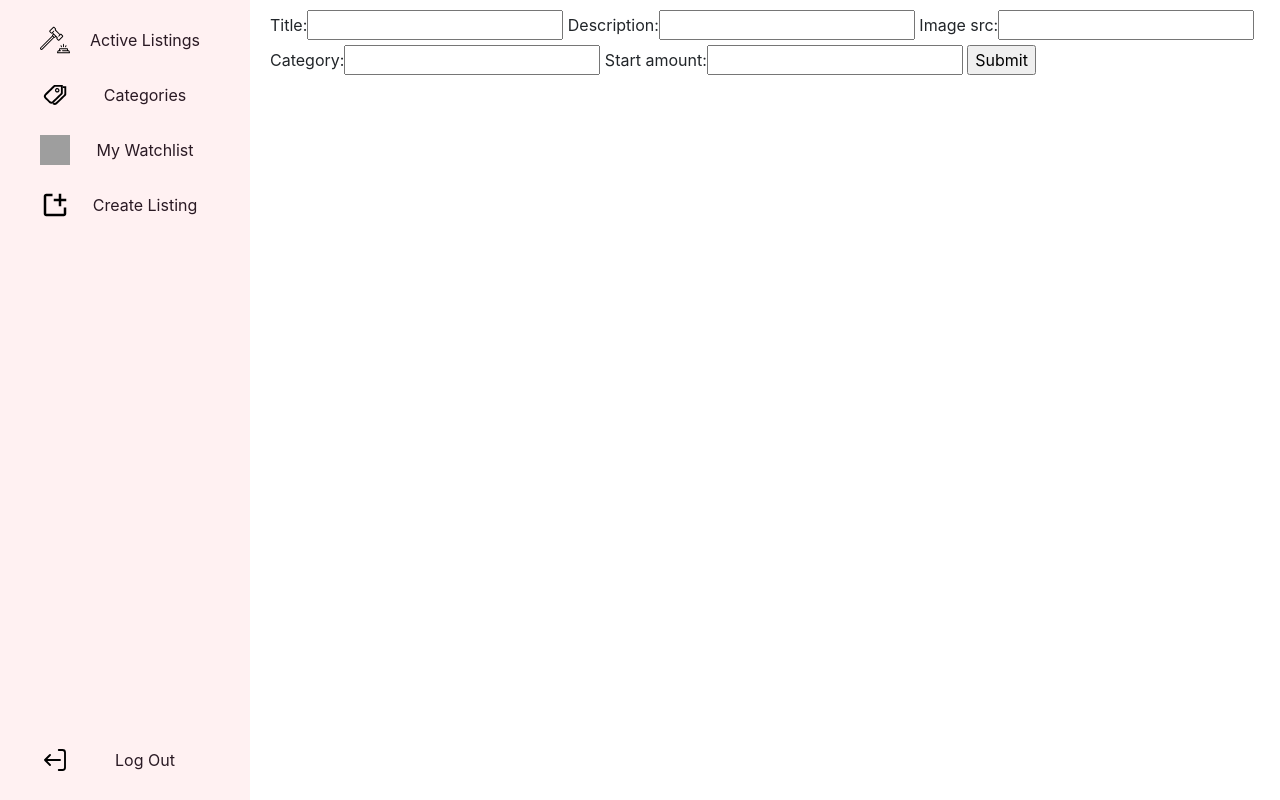
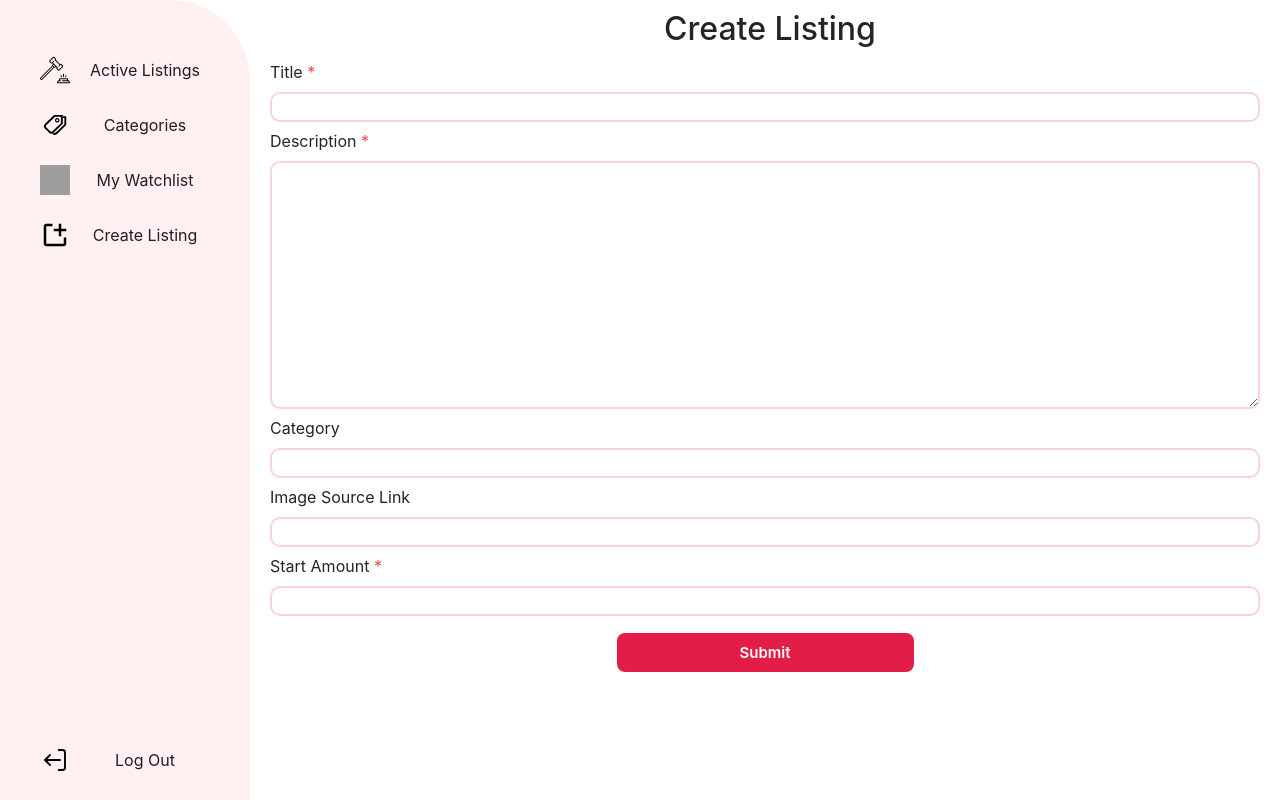
Before and after one commit to TastePate/commerce, a Django app: page /create in a window 1280 px wide. Run offline with Django 3.2, Linux system fonts and the light colour scheme; the visitor is signed in with stand-in values (Sample User, id 1); some libraries are stand-ins or nearby versions; grey boxes are pictures that could not be loaded.

Commit message:
add: styles for create page

```diff
--- a/auctions/static/auctions/styles.css
+++ b/auctions/static/auctions/styles.css
@@ -24,6 +24,7 @@ aside {
     height: 100vh;
     overflow-y: auto;
     background-color: #FFF1F2;
+    border-top-right-radius: 80px;
 }
 
 main {
@@ -41,7 +42,7 @@ h2 {
     display: flex;
     flex-direction: column;
     height: 100%;
-    padding: 20px;
+    padding: 50px 20px 20px;
     gap: 15px;
 }
 
@@ -81,9 +82,9 @@ h2 {
 
 .listings-item {
     background-color: #FFFFFF;
-    border-radius: 10px;
+    border-radius: 10px 80px 10px 10px;
     padding: 10px;
-    border: 1px solid #FBCFE8;
+    border: 2px solid #FBCFE8;
 }
 
 .listings-item > img {
@@ -100,3 +101,49 @@ h2 {
 .mandatory {
     color: #ff4a46;
 }
+
+.create-form {
+    display: flex;
+    flex-direction: column;
+    gap: 7px;
+    margin-right: 10px;
+}
+
+.create-form-item {
+    display: grid;
+}
+
+.create-form-item > input, textarea {
+    border-radius: 10px;
+    border: 2px solid #FBCFE8;
+}
+
+.create-form-item.submit {
+    margin-top: 10px;
+    align-self: center;
+    width: 30%;
+}
+
+button, input[type="submit"], input[type="button"] {
+    border: none;
+    outline: none;
+    appearance: none;
+
+    font-family: inherit;
+    font-size: 15px;
+    font-weight: 600;
+    line-height: 1;
+
+    background-color: #e11d48;
+    color: #ffffff;
+    padding: 12px 24px;
+    border-radius: 8px;
+
+    cursor: pointer;
+    display: inline-flex;
+    align-items: center;
+    justify-content: center;
+    gap: 8px;
+
+    transition: background-color 0.2s ease, box-shadow 0.2s ease, transform 0.1s ease;
+}
--- a/auctions/templates/auctions/create.html
+++ b/auctions/templates/auctions/create.html
@@ -2,9 +2,35 @@
 
 
 {% block body %}
+    <h2>Create Listing</h2>
+
     <form action="{% url 'create' %}" method="post">
         {% csrf_token %}
-        {{ form }}
-        <input type="submit">
+        <div class="create-form">
+            <div class="create-form-item">
+                <label for="{{ form.title.id_for_label }}">Title <span class="mandatory">*</span></label>
+                {{ form.title }}
+            </div>
+            <div class="create-form-item">
+                <label for="{{ form.description.id_for_label }}">Description <span class="mandatory">*</span></label>
+                {{ form.description }}
+            </div>
+            <div class="create-form-item">
+                <label for="{{ form.category.id_for_label }}">Category</label>
+                {{ form.category }}
+            </div>
+            <div class="create-form-item">
+                <label for="{{ form.image_src.id_for_label }}">Image Source Link</label>
+                {{ form.image_src }}
+            </div>
+            <div class="create-form-item">
+                <label for="{{ form.start_amount.id_for_label }}">Start Amount <span class="mandatory">*</span></label>
+                {{ form.start_amount }}
+            </div>
+            <div class="create-form-item submit">
+                <input type="submit">
+            </div>
+        </div>
+
     </form>
 {% endblock %}
--- a/auctions/views.py
+++ b/auctions/views.py
@@ -16,8 +16,8 @@ from .models import User, Listing, Bid, Comment
 
 class CreateListingForm(forms.Form):
     title = forms.CharField()
-    description = forms.CharField()
-    image_src = forms.CharField(required=False)
+    description = forms.CharField(widget=forms.Textarea())
+    image_src = forms.CharField(required=False, label="Image Source Link")
     category = forms.CharField(required=False)
     start_amount = forms.DecimalField(min_value=0.1)
 
```
